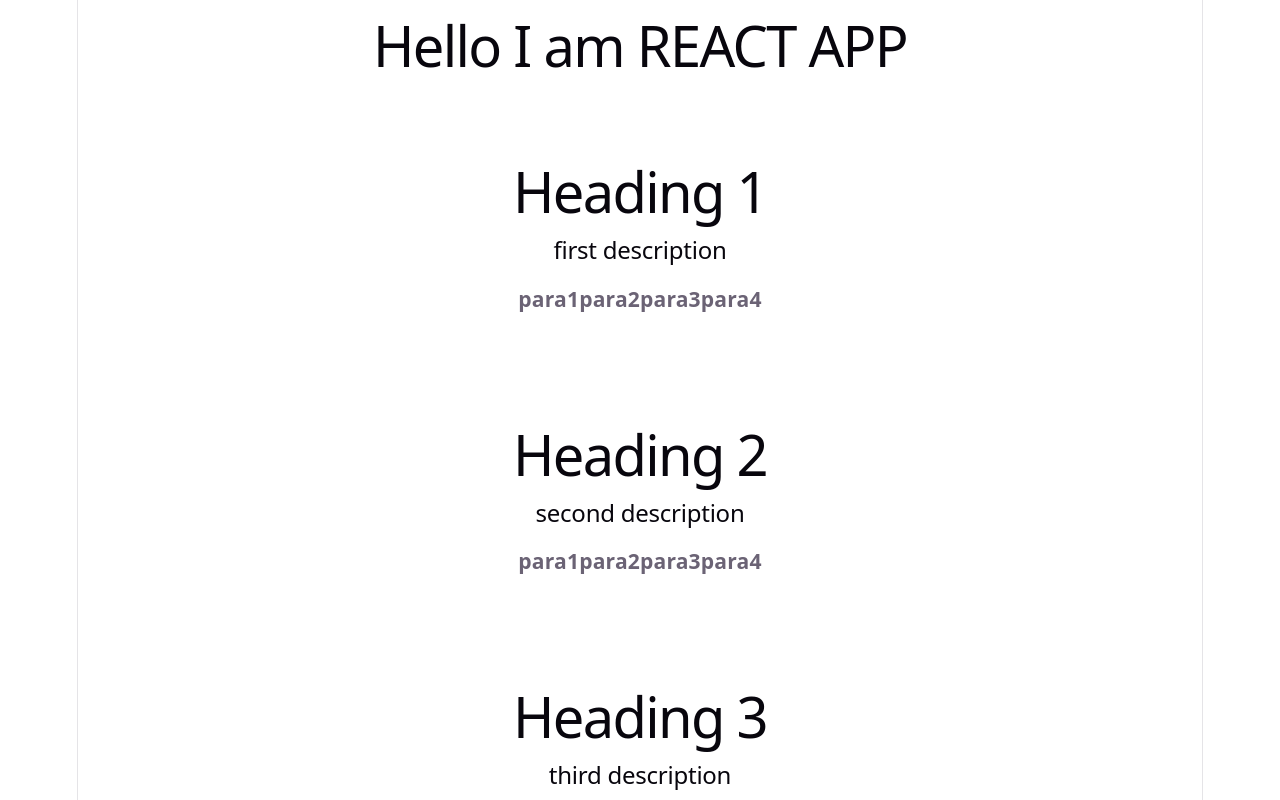
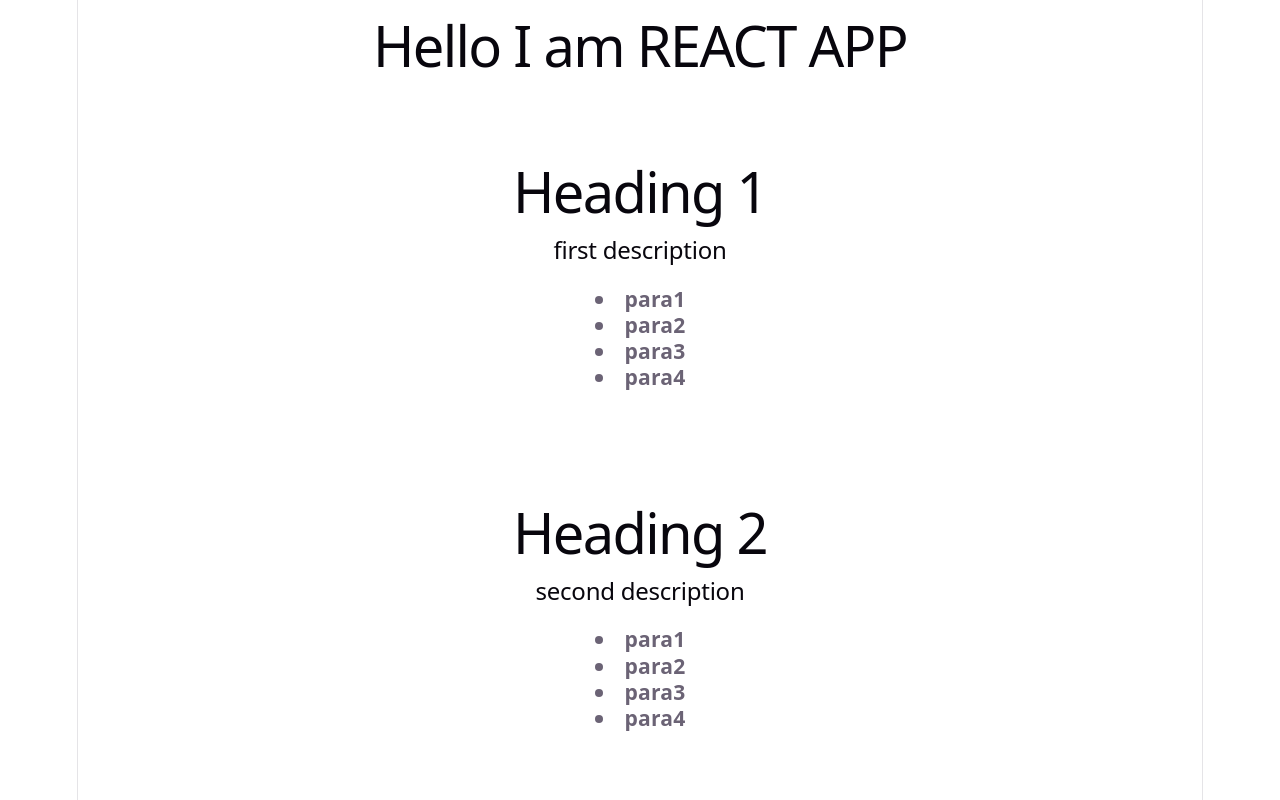
Before and after one commit to pritjon2002-beep/React, a React (Vite) app in the folder React1/: page / in a window 1280 px wide. Shown: the top 800 px of the page. Built offline with nearby package versions, Linux system fonts and the light colour scheme.

Commit message:
rendering arrays in li

```diff
--- a/React1/src/Product.jsx
+++ b/React1/src/Product.jsx
@@ -1,11 +1,12 @@
 import "./Product.css";
 
 function Product({title = "Heading" , description , lists}) {
+    const itemList = lists.map((para) => <li>{para}</li>)
   return (
     <div className="Product">
       <h1>{title}</h1>
       <h2>{description}</h2>
-      <h3>{lists}</h3>
+      <h3>{itemList}</h3>
     </div>
   );
 }
```
